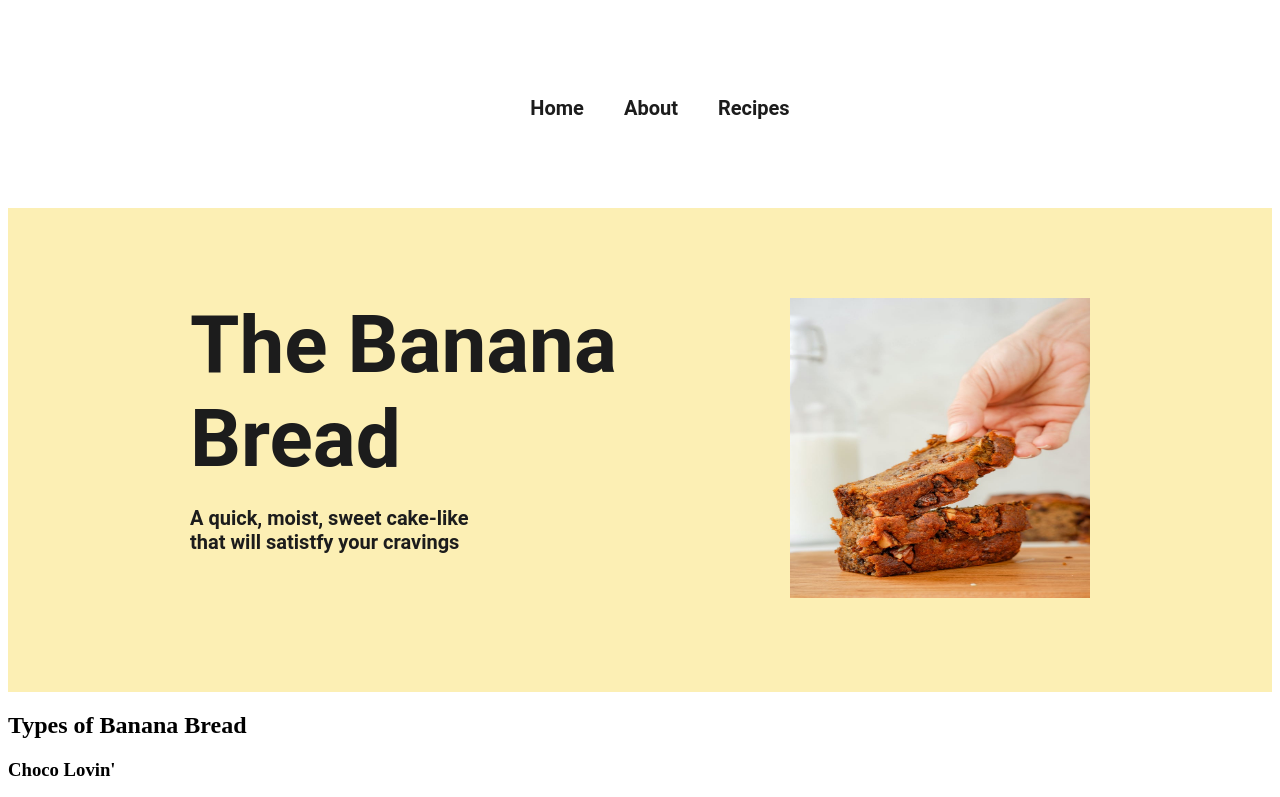
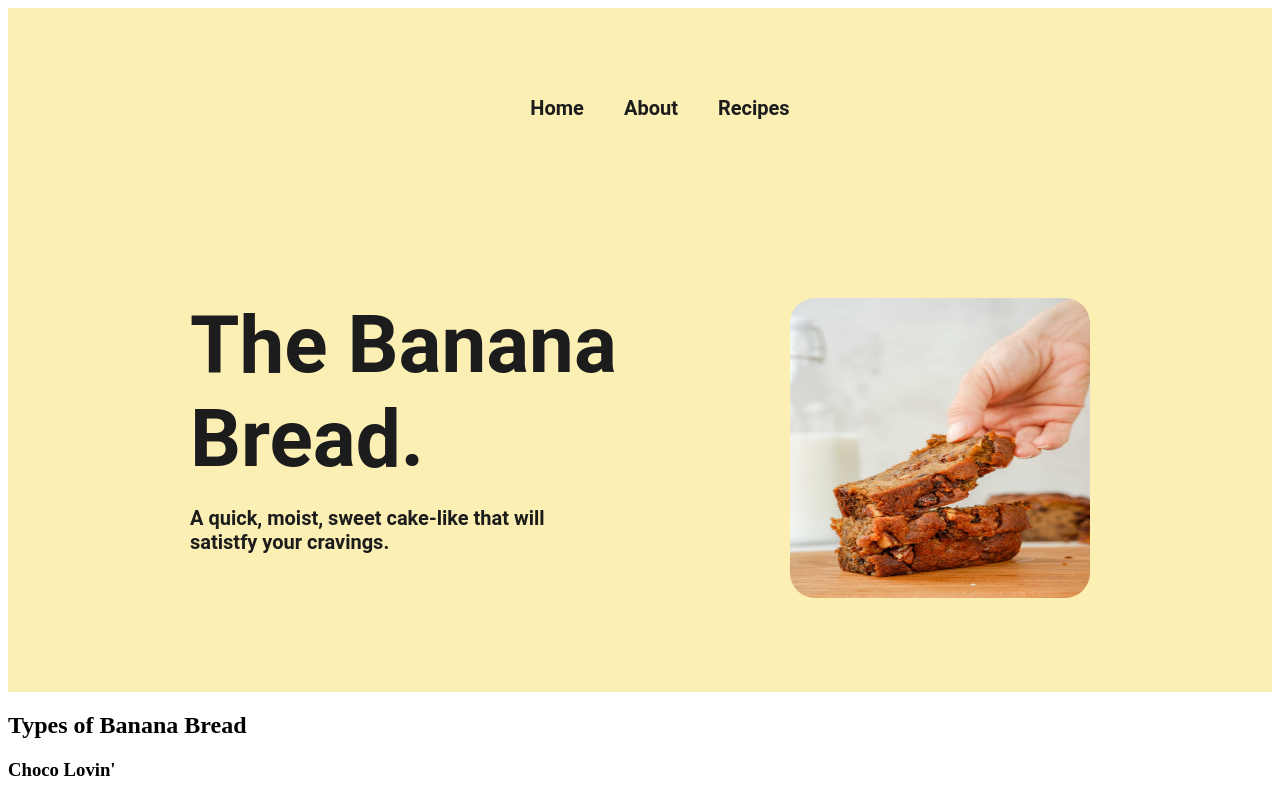
Before and after one commit to philyvm/Landing-Page, a plain HTML site: page landing-page/landing-page.html in a window 1280 px wide. Shown: the top 797 px of the page. Drawn offline with Linux system fonts and the light colour scheme.

Commit message:
add landing-page.html and styles.css

```diff
--- a/landing-page/landing-page.html
+++ b/landing-page/landing-page.html
@@ -20,8 +20,8 @@
 
     <div class="hero-info">
         <div class="hero-text">
-            <h1>The Banana Bread</h1>
-            <p>A quick, moist, sweet cake-like that will satistfy your cravings</p>
+            <h1>The Banana Bread.</h1>
+            <p>A quick, moist, sweet cake-like that will satistfy your cravings.</p>
         </div>
         <div class="hero-image">
             <img src="images/bananabreadheroimage.jpeg" width="300px" height="300px">
--- a/landing-page/styles.css
+++ b/landing-page/styles.css
@@ -12,13 +12,13 @@
   display:flex;
   height: 200px;
   justify-content: center;
+  background-color: #fcefb4;
 
 }
 
 nav{
   display: flex;
   width: 100%;
-
   align-items: center;
   justify-content: center;
  }
@@ -66,8 +66,9 @@ a {
   font-family: 'Roboto', arial;
   font-weight: bold;
   color: #1c1c1c;
-  max-width: 300px;
+  max-width: 400px;
+}
 
-
-
+.hero-image img{
+  border-radius: 25px;
 }
```
